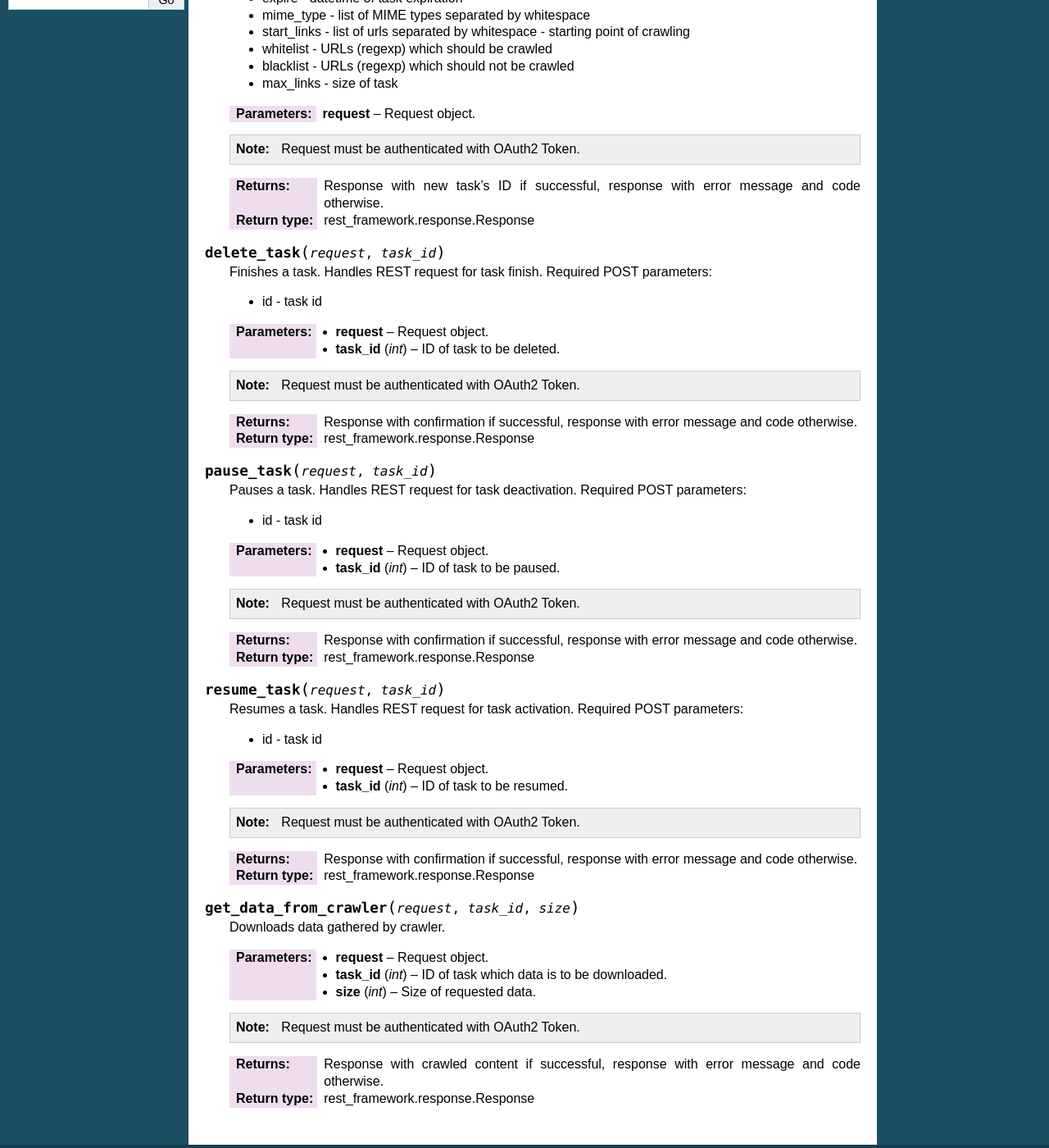
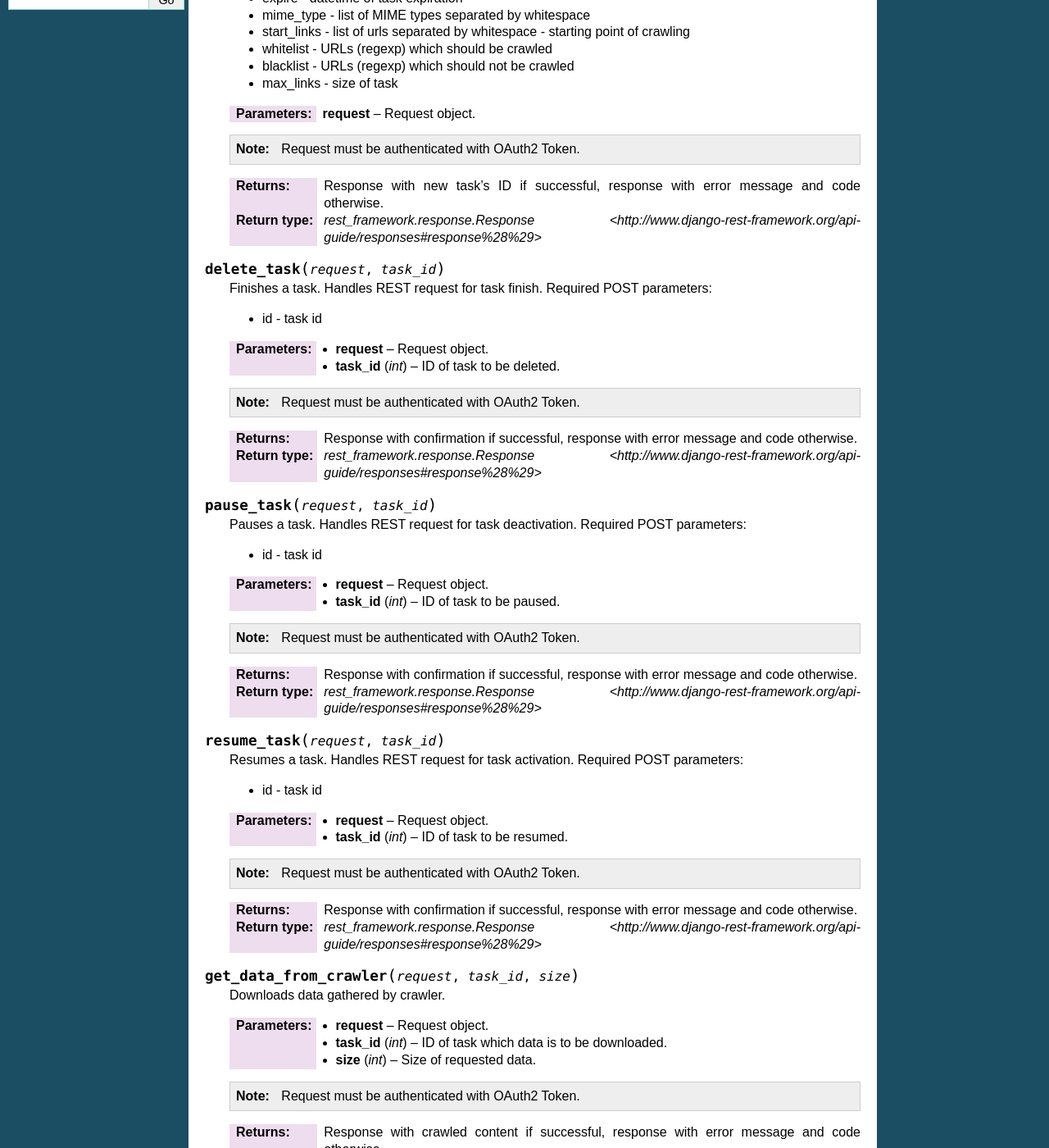
Before and after one commit to agh-glk/fcs, a Sphinx documentation site: the page built from docs/source/manager/api_views.rst, in a window 1280 px wide and 1400 px high, scrolled down 287 px. Shown: the whole window at 82% size. Built offline with Sphinx 7.4.7, drawn with Linux system fonts in a browser that asks for light colours; formulas are drawn with MathJax 3; some of the changed lines change nothing that is shown; some of the changed text lies outside the part shown.

Commit message:
[NT] Edit

```diff
--- a/docs/source/manager/api_views.rst
+++ b/docs/source/manager/api_views.rst
@@ -24,7 +24,7 @@ with Django REST framework @api_view decorator. These methods are mapped on URLs
    .. note:: Request must be authenticated with OAuth2 Token.
 
    :return: Response with new task's ID if successful, response with error message and code otherwise.
-   :rtype: rest_framework.response.Response
+   :rtype: `rest_framework.response.Response <http://www.django-rest-framework.org/api-guide/responses#response%28%29>`
 
 
 .. py:function:: delete_task(request, task_id)
@@ -39,7 +39,7 @@ with Django REST framework @api_view decorator. These methods are mapped on URLs
    .. note:: Request must be authenticated with OAuth2 Token.
 
    :return: Response with confirmation if successful, response with error message and code otherwise.
-   :rtype: rest_framework.response.Response
+   :rtype: `rest_framework.response.Response <http://www.django-rest-framework.org/api-guide/responses#response%28%29>`
 
 
 .. py:function:: pause_task(request, task_id)
@@ -54,7 +54,7 @@ with Django REST framework @api_view decorator. These methods are mapped on URLs
    .. note:: Request must be authenticated with OAuth2 Token.
 
    :return: Response with confirmation if successful, response with error message and code otherwise.
-   :rtype: rest_framework.response.Response
+   :rtype: `rest_framework.response.Response <http://www.django-rest-framework.org/api-guide/responses#response%28%29>`
 
 
 .. py:function:: resume_task(request, task_id)
@@ -69,7 +69,7 @@ with Django REST framework @api_view decorator. These methods are mapped on URLs
    .. note:: Request must be authenticated with OAuth2 Token.
 
    :return: Response with confirmation if successful, response with error message and code otherwise.
-   :rtype: rest_framework.response.Response
+   :rtype: `rest_framework.response.Response <http://www.django-rest-framework.org/api-guide/responses#response%28%29>`
 
 
 .. py:function:: get_data_from_crawler(request, task_id, size)
@@ -83,4 +83,4 @@ with Django REST framework @api_view decorator. These methods are mapped on URLs
    .. note:: Request must be authenticated with OAuth2 Token.
 
    :return: Response with crawled content if successful, response with error message and code otherwise.
-   :rtype: rest_framework.response.Response
+   :rtype: `rest_framework.response.Response <http://www.django-rest-framework.org/api-guide/responses#response%28%29>`
```
